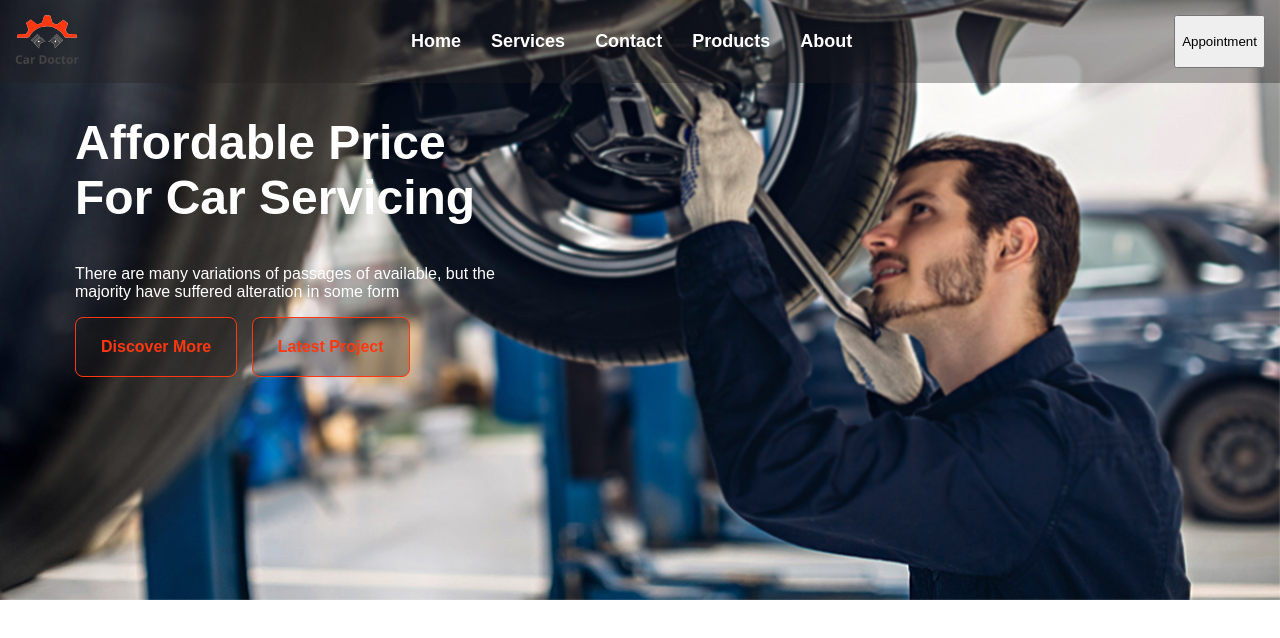
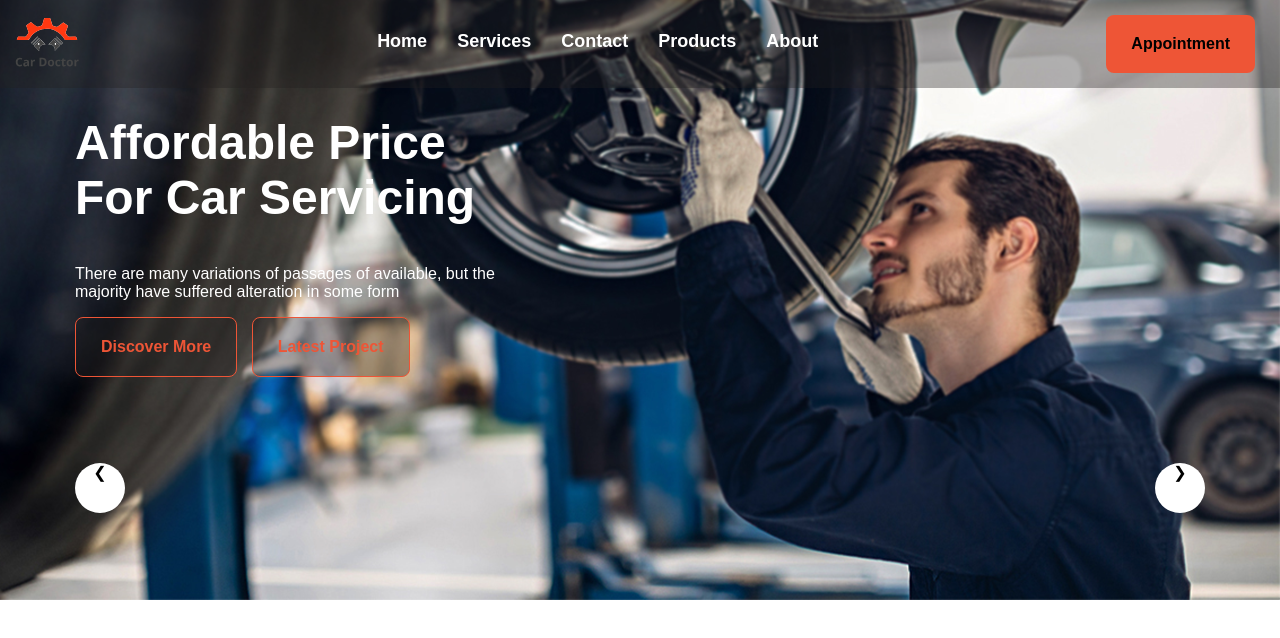
Before and after one commit to whorobin/car-doctor-html-css-js, a plain HTML site: page index.html in a window 1280 px wide. Drawn offline with Linux system fonts and the light colour scheme.

Commit message:
some hero part and navbar part added

```diff
--- a/css/style.css
+++ b/css/style.css
@@ -9,8 +9,8 @@ body {
     border-radius: 8px;
     padding: 20px 25px;
     cursor: pointer;
-    border: 1px solid #FF3811;
-    color: #FF3811;
+    border: 1px solid #ee5536;
+    color: #ee5536;
     margin-right: 10px;
     font-size: medium;
     font-weight: 700;
@@ -18,7 +18,7 @@ body {
 }
 
 .btn-primary:hover {
-    background-color: #FF3811;
+    background-color: #ee5536;
     color: black;
 }
 
@@ -53,7 +53,44 @@ nav li a {
     font-weight: 700;
 }
 
-.nav-button {}
+.nav-button {
+    background-color: none;
+    border-radius: 8px;
+    padding: 20px 25px;
+    cursor: pointer;
+    /* border: 1px solid #FF3811; */
+    border: 0;
+    color: black;
+    background-color: #ee5536;
+    margin-right: 10px;
+    font-size: medium;
+    font-weight: 700;
+}
+
+.carousel {
+    display: flex;
+    justify-content: space-between;
+    margin-top: 70px;
+    cursor: pointer;
+}
+
+.carousel1 {
+    height: 50px;
+    width: 50px;
+    color: black;
+    text-align: center;
+    background-color: white;
+    border-radius: 50%;
+}
+
+.carousel2 {
+    height: 50px;
+    width: 50px;
+    color: black;
+    text-align: center;
+    background-color: white;
+    border-radius: 50%;
+}
 
 
 /* banner section  */
--- a/index.html
+++ b/index.html
@@ -35,6 +35,10 @@
                 <button class="btn-primary">Discover More</button>
                 <button class="btn-primary">Latest Project</button>
             </div>
+            <div class="carousel">
+                <p class="carousel1">❮</p>
+                <p class="carousel2">❯</p>
+            </div>
         </div>
     </header>
 
```
